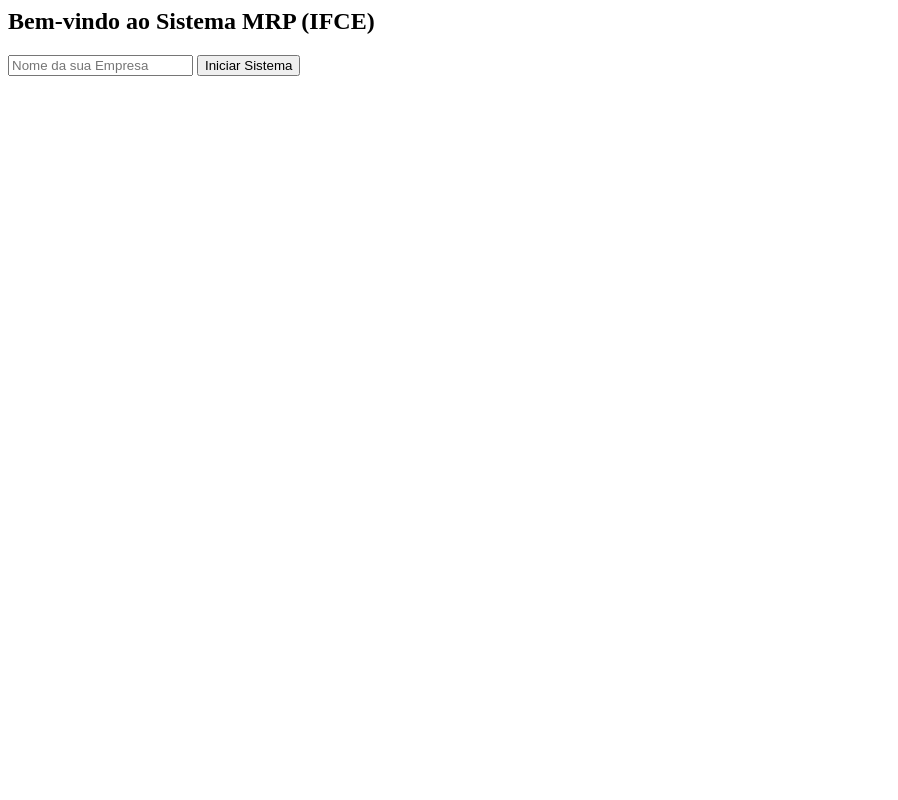
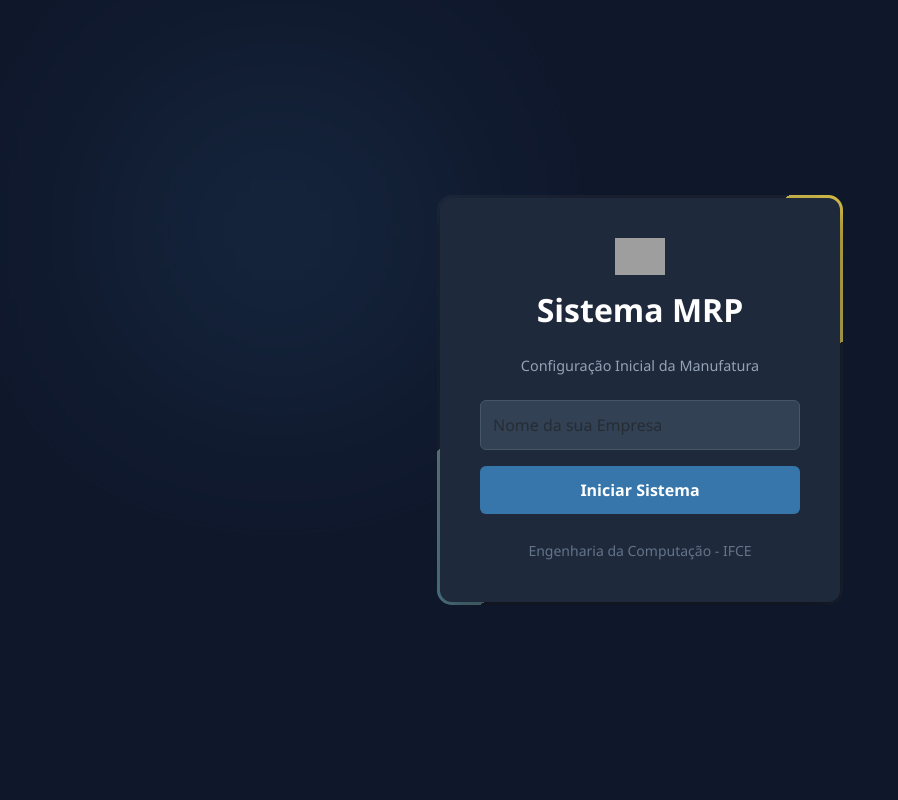
Before and after one commit to JoaoLeonardoo/MRP---POO, a Flask app: page /setup in a window 1280 px wide. Shown: the whole page, without its empty margins (0-898 px from the left). Run offline with Flask 3, Linux system fonts and the light colour scheme; grey boxes are pictures that could not be loaded.

Commit message:
Refactor setup.html with complete structure and styles
Updated the setup.html file to include a complete HTML structure, styles, and a form for initial setup.

```diff
--- a/templates/setup.html
+++ b/templates/setup.html
@@ -1,7 +1,127 @@
-<body class="container mt-5 text-center">
-    <h2>Bem-vindo ao Sistema MRP (IFCE)</h2>
-    <form action="/setup" method="POST" class="mt-4">
-        <input type="text" name="nome_empresa" placeholder="Nome da sua Empresa" class="form-control mb-2" required>
-        <button type="submit" class="btn btn-primary">Iniciar Sistema</button>
-    </form>
+<!DOCTYPE html>
+<html lang="pt-br">
+<head>
+    <meta charset="UTF-8">
+    <meta name="viewport" content="width=device-width, initial-scale=1.0">
+    <title>Setup MRP - IFCE</title>
+    <link href="https://cdn.jsdelivr.net/npm/bootstrap@5.3.0/dist/css/bootstrap.min.css" rel="stylesheet">
+    <style>
+        :root {
+            --python-blue: #3776AB;
+            --python-yellow: #FFD43B;
+        }
+
+        body {
+            background: #0f172a; /* Fundo escuro tecnológico */
+            height: 100vh;
+            display: flex;
+            align-items: center;
+            justify-content: center;
+            overflow: hidden;
+            font-family: 'Segoe UI', Tahoma, Geneva, Verdana, sans-serif;
+        }
+
+        /* Container da "Cobrinha" animada */
+        .snake-container {
+            position: relative;
+            padding: 3px;
+            border-radius: 15px;
+            background: rgba(255, 255, 255, 0.05);
+            overflow: hidden;
+        }
+
+        /* O efeito da cobrinha rodando ao redor */
+        .snake-container::before {
+            content: '';
+            position: absolute;
+            width: 150px;
+            height: 200%;
+            background: linear-gradient(var(--python-blue), var(--python-yellow));
+            animation: rotate 4s linear infinite;
+            top: -50%;
+            left: 30%;
+        }
+
+        @keyframes rotate {
+            from { transform: rotate(0deg); }
+            to { transform: rotate(360deg); }
+        }
+
+        /* Card interno para cobrir o centro da animação */
+        .setup-card {
+            position: relative;
+            background: #1e293b;
+            padding: 40px;
+            border-radius: 12px;
+            z-index: 1;
+            width: 400px;
+            box-shadow: 0 10px 30px rgba(0,0,0,0.5);
+        }
+
+        h2 { color: white; font-weight: 700; margin-bottom: 25px; }
+        p { color: #94a3b8; font-size: 0.9rem; }
+
+        .form-control {
+            background: #334155;
+            border: 1px solid #475569;
+            color: white;
+            padding: 12px;
+        }
+
+        .form-control:focus {
+            background: #334155;
+            color: white;
+            border-color: var(--python-blue);
+            box-shadow: 0 0 0 0.25rem rgba(55, 118, 171, 0.25);
+        }
+
+        .btn-primary {
+            background: var(--python-blue);
+            border: none;
+            padding: 12px;
+            font-weight: 600;
+            transition: 0.3s;
+        }
+
+        .btn-primary:hover {
+            background: #2b5d87;
+            transform: translateY(-2px);
+        }
+
+        /* Partículas de fundo (opcional) */
+        .bg-glow {
+            position: absolute;
+            width: 300px;
+            height: 300px;
+            background: var(--python-blue);
+            filter: blur(120px);
+            opacity: 0.2;
+            z-index: 0;
+            top: 10%;
+            left: 10%;
+        }
+    </style>
+</head>
+<body>
+
+    <div class="bg-glow"></div>
+
+    <div class="snake-container">
+        <div class="setup-card text-center">
+            <img src="https://upload.wikimedia.org/wikipedia/commons/c/c3/Python-logo-notext.svg" width="50" class="mb-3" alt="Python Logo">
+            <h2>Sistema MRP</h2>
+            <p>Configuração Inicial da Manufatura</p>
+
+            <form action="/setup" method="POST" class="mt-4">
+                <input type="text" name="nome_empresa" placeholder="Nome da sua Empresa" class="form-control mb-3" required>
+                <button type="submit" class="btn btn-primary w-100">Iniciar Sistema</button>
+            </form>
+
+            <div class="mt-4">
+                <small style="color: #64748b;">Engenharia da Computação - IFCE</small>
+            </div>
+        </div>
+    </div>
+
 </body>
+</html>
```
